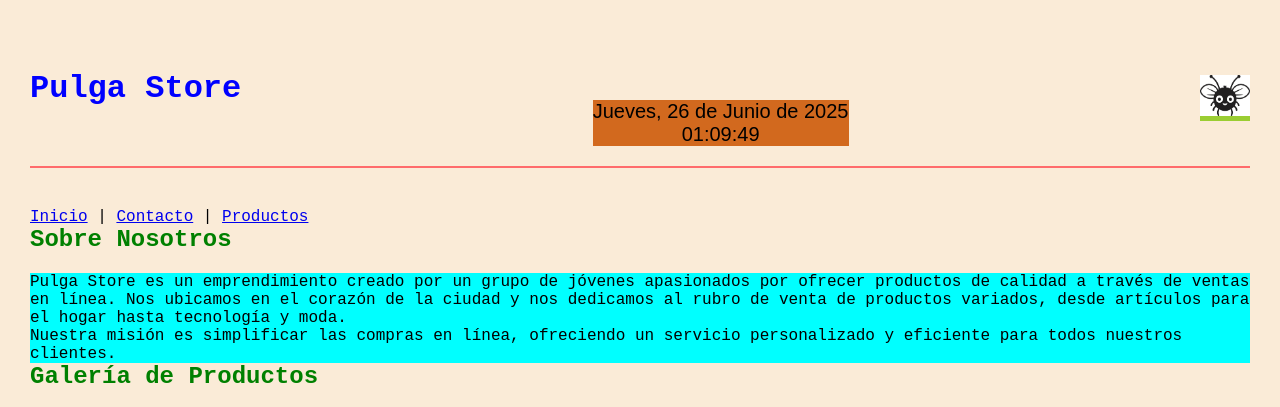
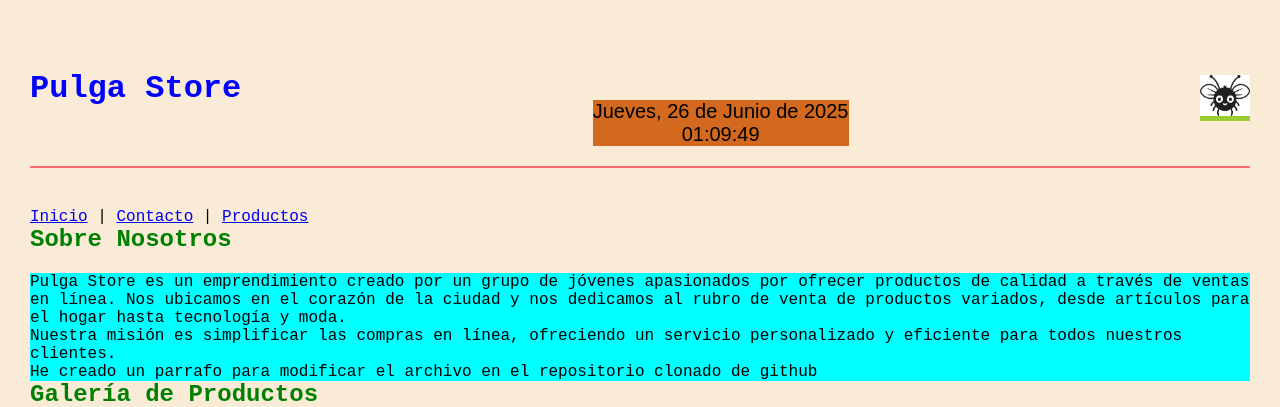
Before and after one commit to roesvi/ABPRO7, a plain HTML site: page index.html in a window 1280 px wide. Shown: the top 407 px of the page. Drawn offline with Linux system fonts and the light colour scheme; a web font is replaced by a local one.

Commit message:
archivo modificado para ejercicio ABPRO7

```diff
--- a/index.html
+++ b/index.html
@@ -33,6 +33,7 @@
                 venta de productos variados, desde artículos para el hogar hasta tecnología y moda.</p>
             <p>Nuestra misión es simplificar las compras en línea, ofreciendo un servicio personalizado y eficiente para
                 todos nuestros clientes.</p>
+            <p>He creado un parrafo para modificar el archivo en el repositorio clonado de github</p>
         </section>
 
         <section class="">
```
